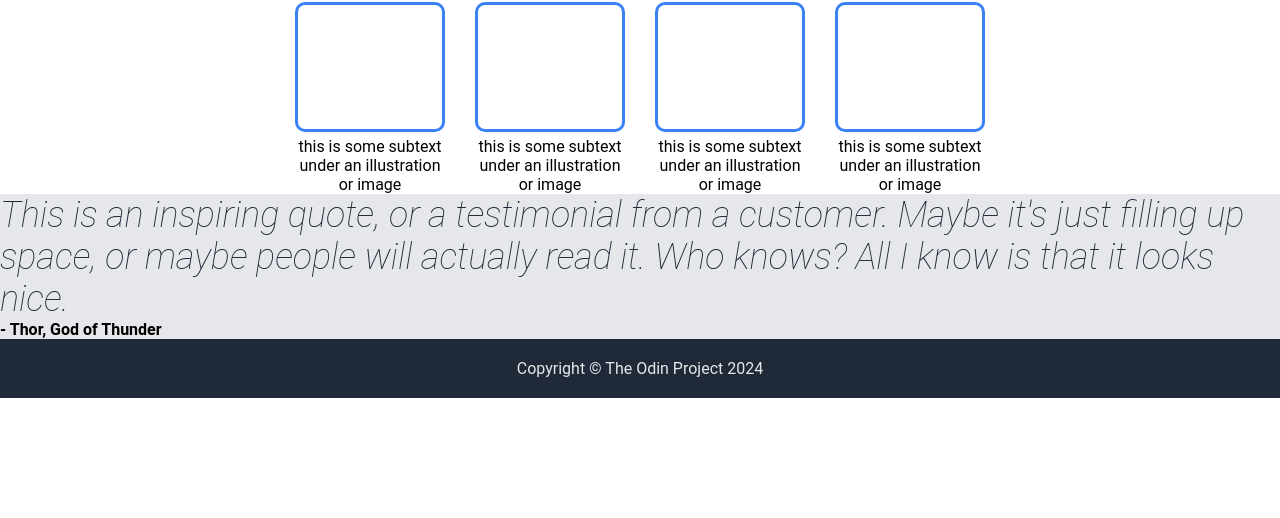
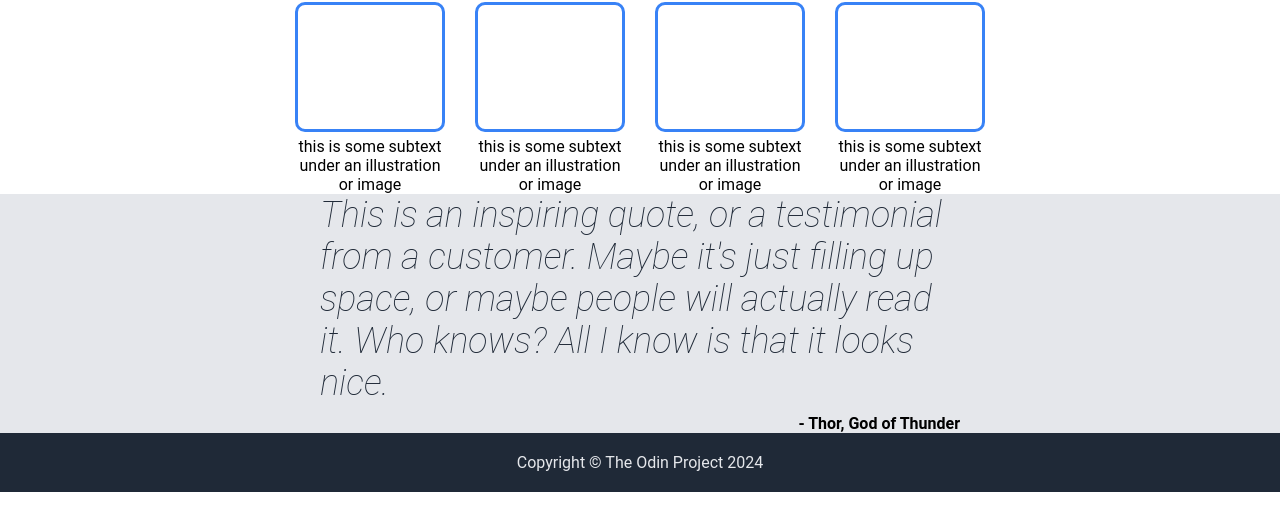
Before and after one commit to sej104/landing-page, a plain HTML site: page index.html in a window 1280 px wide. Shown: the part 282-800 px from the top of the page. Drawn offline with Linux system fonts and the light colour scheme.

Commit message:
Arrange items in quote section

```diff
--- a/style.css
+++ b/style.css
@@ -126,16 +126,27 @@ button {
 /* Quote section styles */
 .quote-section {
     background: #E5E7EB;
+    display: flex;
+    justify-content: center;
+    align-items: center;
+}
+
+.quote-section .container {
+    display: flex;
+    flex-direction: column;
+    width: 50%;
 }
 
 .quote-text {
     font-size: 36px;
     font-weight: 100;
     color: #1F2937;
+    margin-bottom: 10px;
 }
 
 .quote-source {
     font-weight: 600;
+    align-self: flex-end;
 }
 
 /* Footer section styles */
```
